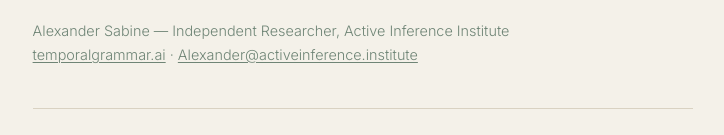
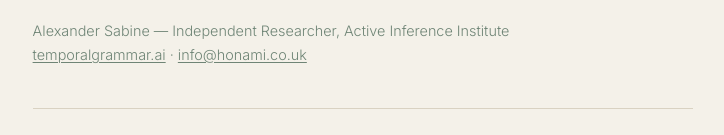
Before and after one commit to alexsabine/honami, a plain HTML site: page papers/index.html in a window 1280 px wide. Shown: the part 355-490 px from the top of the page, without its empty margins (277-1001 px from the left). Drawn offline with Linux system fonts and the light colour scheme.

Commit message:
Contact address is info@honami.co.uk
Co-Authored-By: Claude Fable 5.2 <noreply@anthropic.com>
Claude-Session: https://claude.ai/code/session_01Uwzb4iqMdcXLJ8obVakqCr

```diff
--- a/papers/index.html
+++ b/papers/index.html
@@ -76,7 +76,7 @@
 
   <p class="meta">Alexander Sabine — Independent Researcher, Active Inference Institute<br>
   <a href="https://www.temporalgrammar.ai">temporalgrammar.ai</a> ·
-  <a href="mailto:Alexander@activeinference.institute">Alexander@activeinference.institute</a></p>
+  <a href="mailto:info@honami.co.uk">info@honami.co.uk</a></p>
 
   <h2><span class="tag">Paper</span>The published paper</h2>
   <p>The full conference paper (18 pages). It introduces the
@@ -193,7 +193,7 @@
     of the <a href="https://www.honami.co.uk">Honami</a> site repository
     (a <a href="README.md">plain-text README</a> version of this page is there too).</p>
     <p>Questions and conversations welcome:
-    <a href="mailto:Alexander@activeinference.institute">Alexander@activeinference.institute</a> ·
+    <a href="mailto:info@honami.co.uk">info@honami.co.uk</a> ·
     <a href="https://www.honami.co.uk">honami.co.uk</a> ·
     <a href="https://www.temporalgrammar.ai">temporalgrammar.ai</a></p>
   </footer>
```
Also changed, not shown: papers/human_networks (2).html (+1 -1 lines), 1 other file.
